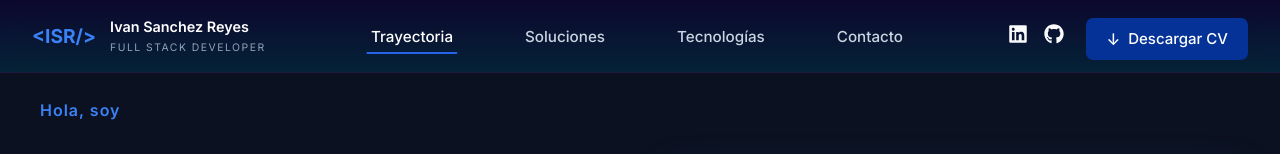
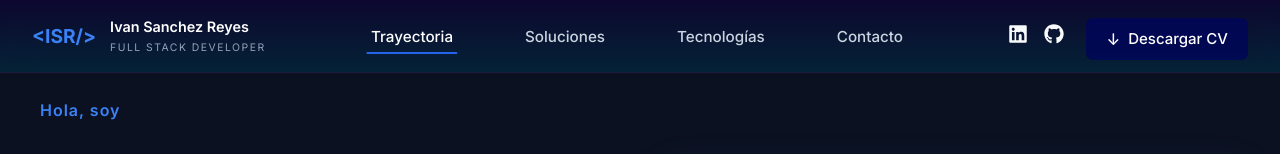
Before and after one commit to ivansanzrey456-hue/portafolio, a React (Vite) app: page / in a window 1280 px wide. Shown: the top 154 px of the page. Built offline with nearby package versions, Linux system fonts and the light colour scheme.

Commit message:
Cambio de color de bton

```diff
--- a/src/components/Navbar.jsx
+++ b/src/components/Navbar.jsx
@@ -132,6 +132,12 @@ function Navbar() {
                         link="/CV-Sanchez_Reyes_Ivan.pdf"
                         newTab={true}
                         addIcon={true}
+                        colors={{
+                            fill: "#000559d6",
+                            hoverFill: "#000000",
+                            textColor: "#ffffff",
+                            hoverTextColor: "#ffffff"
+                        }}
                         icon={{ symbol: "↓", size: 16 }}
                         />
                     </div>
```
Lines whose indentation alone changed are shown as unchanged.
